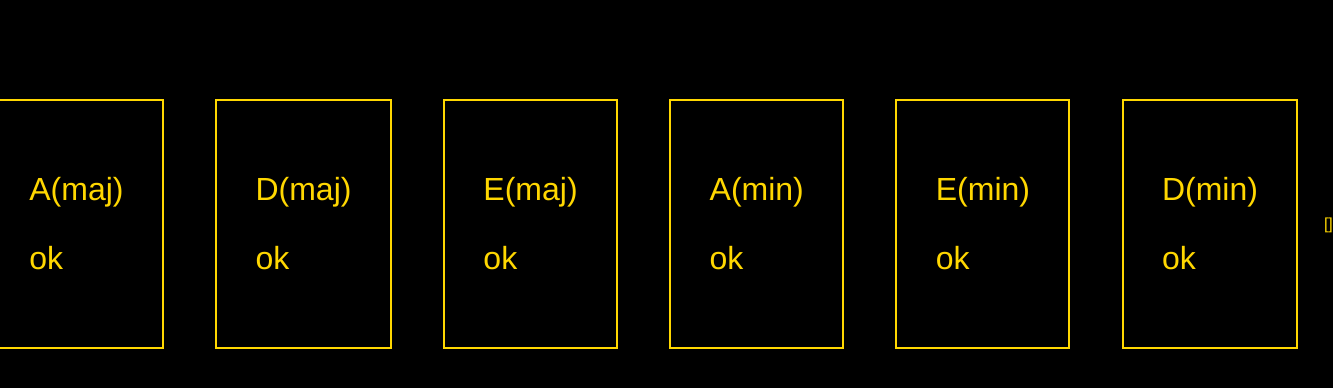
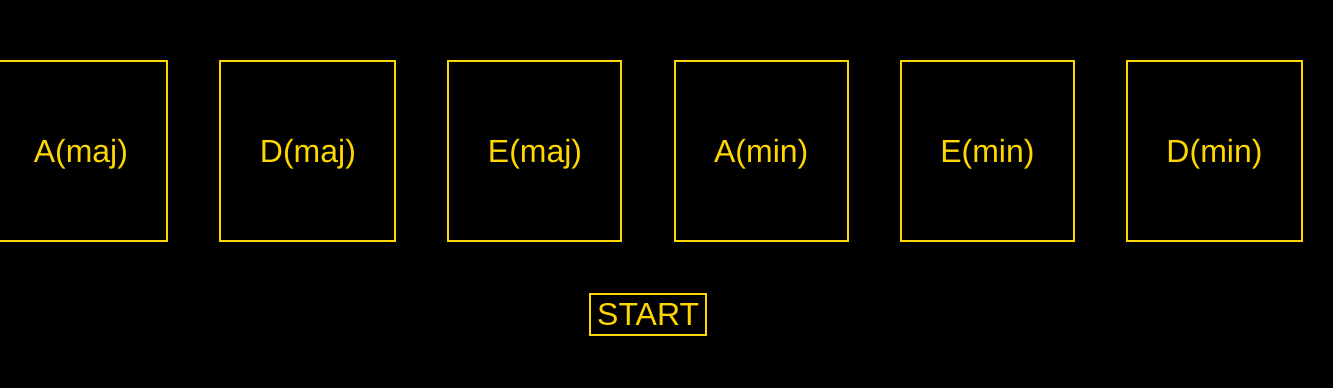
Before and after one commit to forbesd7/guitarPractice, a Vue app: page / in a window 1280 px wide. Shown: the part 184-572 px from the top of the page, 1333 px wide, since content can reach past the window. Built offline with nearby package versions, Linux system fonts and the light colour scheme.

Commit message:
start button and back button are implemented

```diff
--- a/src/components/PracticeOptions/Chords.vue
+++ b/src/components/PracticeOptions/Chords.vue
@@ -5,7 +5,6 @@
     @click="() => {greyOutSelected(); $emit('addChordToSelected', name)}"
   >
     <p>{{ name }}</p>
-    <p>ok</p>
   </div>
 </template>
 
--- a/src/components/PracticeOptions/PracticeOptions.vue
+++ b/src/components/PracticeOptions/PracticeOptions.vue
@@ -1,15 +1,23 @@
 <template>
-  <div class="container">
-    <!-- <button>Start</button>
-    <button>Time</button>-->
+  <div>
+    <div v-if="currentView === 'optionsView'" class="container">
+      <div class="chordContainer">
+        <Chords
+          v-for="(chord, index) in chords"
+          v-bind:name="chord.name"
+          v-bind:key="index"
+          v-on:addChordToSelected="addChordToSelected"
+        ></Chords>
+      </div>
 
-    <Chords
-      v-for="(chord, index) in chords"
-      v-bind:name="chord.name"
-      v-bind:key="index"
-      v-on:addChordToSelected="addChordToSelected"
-    ></Chords>
-    <p style="color:gold">{{ selectedChords }}</p>
+      <div class="buttonContainer">
+        <button @click="changeToPracticeView" class="button">START</button>
+      </div>
+    </div>
+
+    <div v-if="currentView === 'practiceView'">
+      <button @click="changeToOptionsView" class="button">Quit</button>
+    </div>
   </div>
 </template>
 
@@ -21,6 +29,7 @@ export default {
     Chords
   },
   data: () => ({
+    currentView: "optionsView",
     selectedChords: [],
     chords: [
       {
@@ -57,6 +66,13 @@ export default {
         return;
       }
       this.selectedChords.push(selectedChord);
+    },
+
+    changeToPracticeView() {
+      this.currentView = "practiceView";
+    },
+    changeToOptionsView() {
+      this.currentView = "optionsView";
     }
   }
 };
@@ -68,7 +84,31 @@ export default {
   width: 100vw;
   height: 100vh;
   display: flex;
+  flex-direction: column;
   align-items: center;
   justify-content: center;
 }
+.chordContainer {
+  width: 100vw;
+  display: flex;
+  align-items: center;
+  justify-content: center;
+}
+
+.buttonContainer {
+  padding: 4%;
+}
+
+.button {
+  color: gold;
+  background: black;
+  border: 2px gold solid;
+  font-size: 2em;
+  transition: 0.5s;
+  outline: none;
+}
+.button:hover {
+  background: grey;
+  cursor: pointer;
+}
 </style>
```
Also changed, not shown: src/components/ChordSwitchPractice.vue (added).
